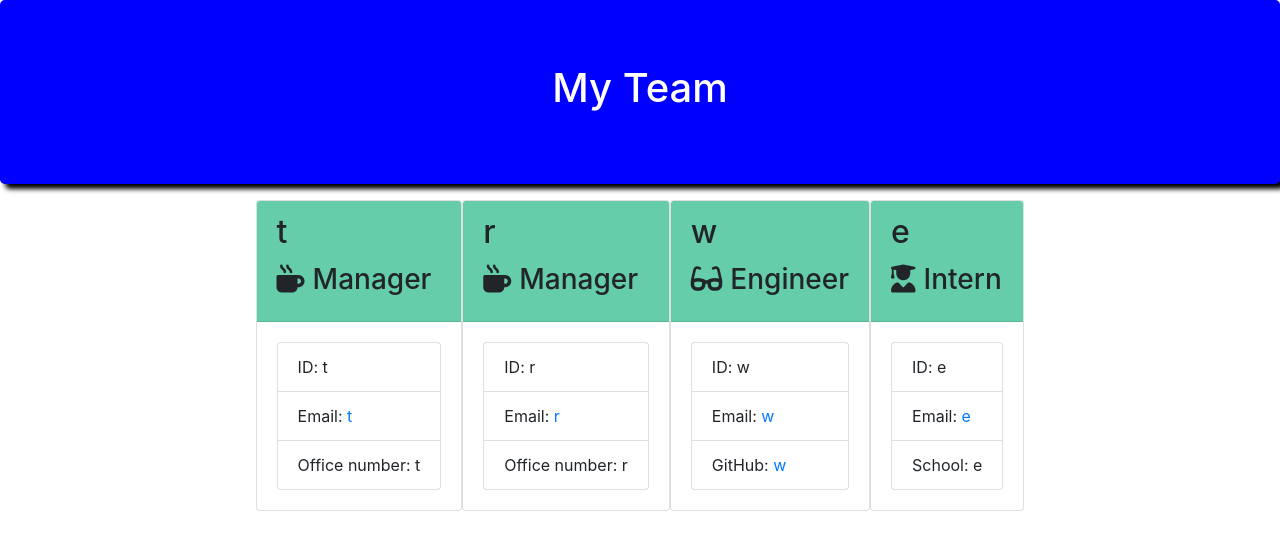
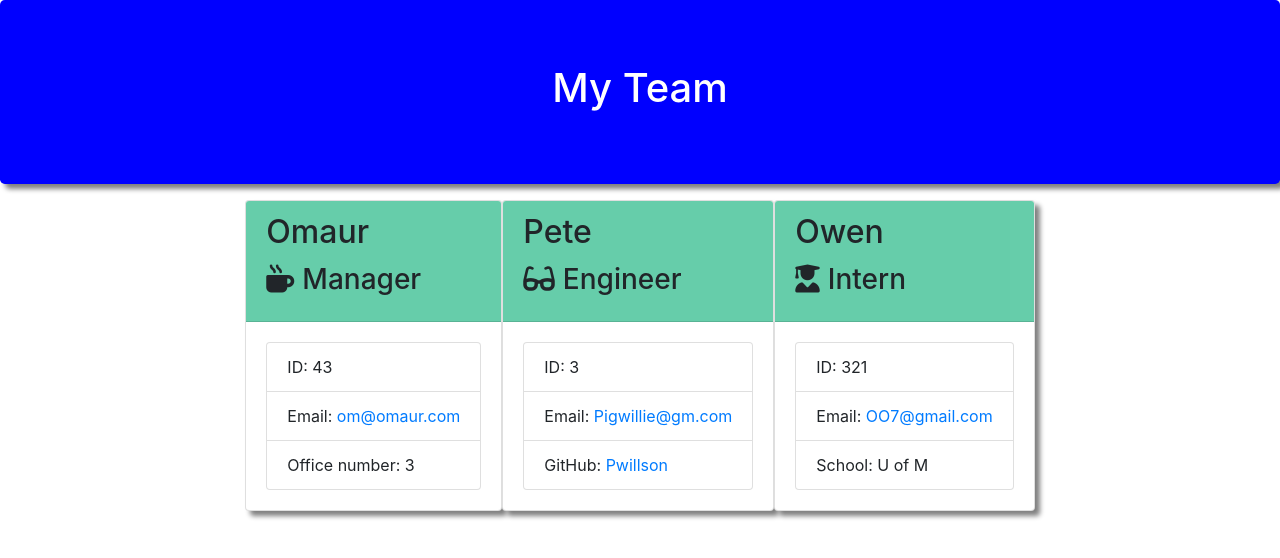
Before and after one commit to OmaurBliss/EmployeeGenerator, a plain HTML site: page 02-Homework/Develop/Output/team.html in a window 1280 px wide. Drawn offline with nearby package versions, Linux system fonts and the light colour scheme.

Commit message:
added final test

```diff
--- a/02-Homework/Develop/Output/style.css
+++ b/02-Homework/Develop/Output/style.css
@@ -1,12 +1,14 @@
 .jumbotron {
-    background-color: blue;
-    color: white;
-    box-shadow: 5px 5px 5px black;
-    margin-bottom: 60px;
-
+  background-color: blue;
+  color: white;
+  box-shadow: 5px 5px 5px grey;
+  margin-bottom: 60px;
 }
 
-.card-header{
+.card-header {
+  background-color: mediumaquamarine;
+}
 
-    background-color: mediumaquamarine;
+.employee-card {
+  box-shadow: 5px 5px 5px grey;
 }
--- a/02-Homework/Develop/Output/team.html
+++ b/02-Homework/Develop/Output/team.html
@@ -25,53 +25,40 @@
             <div class="team-area col-12 d-flex justify-content-center">
                 <div class="card employee-card">
     <div class="card-header">
-        <h2 class="card-title">t</h2>
+        <h2 class="card-title">Omaur</h2>
         <h3 class="card-title"><i class="fas fa-mug-hot mr-2"></i>Manager</h3>
     </div>
     <div class="card-body">
         <ul class="list-group">
-            <li class="list-group-item">ID: t</li>
-            <li class="list-group-item">Email: <a href="mailto:t">t</a></li>
-            <li class="list-group-item">Office number: t</li>
+            <li class="list-group-item">ID: 43</li>
+            <li class="list-group-item">Email: <a href="mailto:om@omaur.com">om@omaur.com</a></li>
+            <li class="list-group-item">Office number: 3</li>
         </ul>
     </div>
 </div>
 <div class="card employee-card">
     <div class="card-header">
-        <h2 class="card-title">r</h2>
-        <h3 class="card-title"><i class="fas fa-mug-hot mr-2"></i>Manager</h3>
+        <h2 class="card-title">Pete</h2>
+        <h3 class="card-title"><i class="fas fa-glasses mr-2"></i>Engineer</h3>
     </div>
     <div class="card-body">
         <ul class="list-group">
-            <li class="list-group-item">ID: r</li>
-            <li class="list-group-item">Email: <a href="mailto:r">r</a></li>
-            <li class="list-group-item">Office number: r</li>
+            <li class="list-group-item">ID: 3</li>
+            <li class="list-group-item">Email: <a href="mailto:Pigwillie@gm.com">Pigwillie@gm.com</a></li>
+            <li class="list-group-item">GitHub: <a href="https://github.com/Pwillson" target="_blank" rel="noopener noreferrer">Pwillson</a></li>
         </ul>
     </div>
 </div>
 <div class="card employee-card">
     <div class="card-header">
-        <h2 class="card-title">w</h2>
-        <h3 class="card-title"><i class="fas fa-glasses mr-2"></i>Engineer</h3>
-    </div>
-    <div class="card-body">
-        <ul class="list-group">
-            <li class="list-group-item">ID: w</li>
-            <li class="list-group-item">Email: <a href="mailto:w">w</a></li>
-            <li class="list-group-item">GitHub: <a href="https://github.com/w" target="_blank" rel="noopener noreferrer">w</a></li>
-        </ul>
-    </div>
-</div>
-<div class="card employee-card">
-    <div class="card-header">
-        <h2 class="card-title">e</h2>
+        <h2 class="card-title">Owen</h2>
         <h3 class="card-title"><i class="fas fa-user-graduate mr-2"></i>Intern</h3>
     </div>
     <div class="card-body">
         <ul class="list-group">
-            <li class="list-group-item">ID: e</li>
-            <li class="list-group-item">Email: <a href="mailto:e">e</a></li>
-            <li class="list-group-item">School: e</li>
+            <li class="list-group-item">ID: 321</li>
+            <li class="list-group-item">Email: <a href="mailto:OO7@gmail.com">OO7@gmail.com</a></li>
+            <li class="list-group-item">School: U of M</li>
         </ul>
     </div>
 </div>
```
